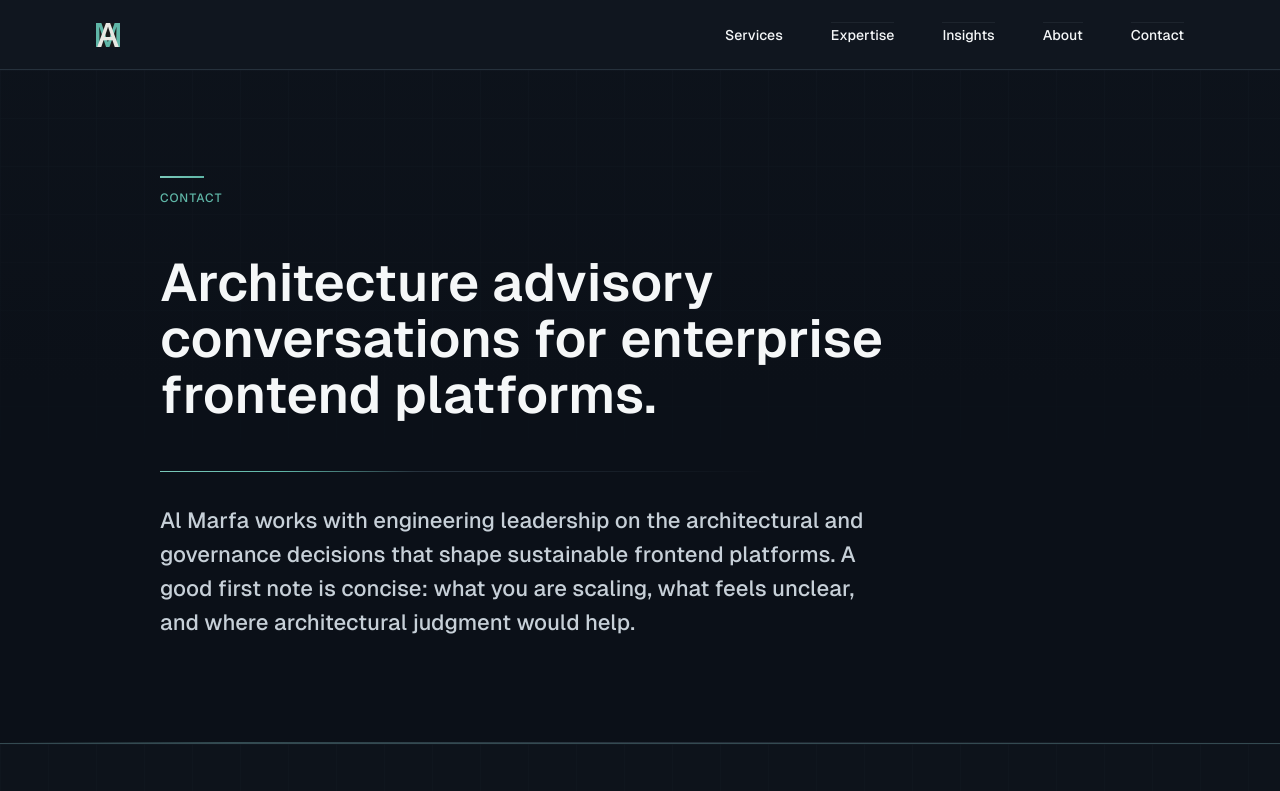
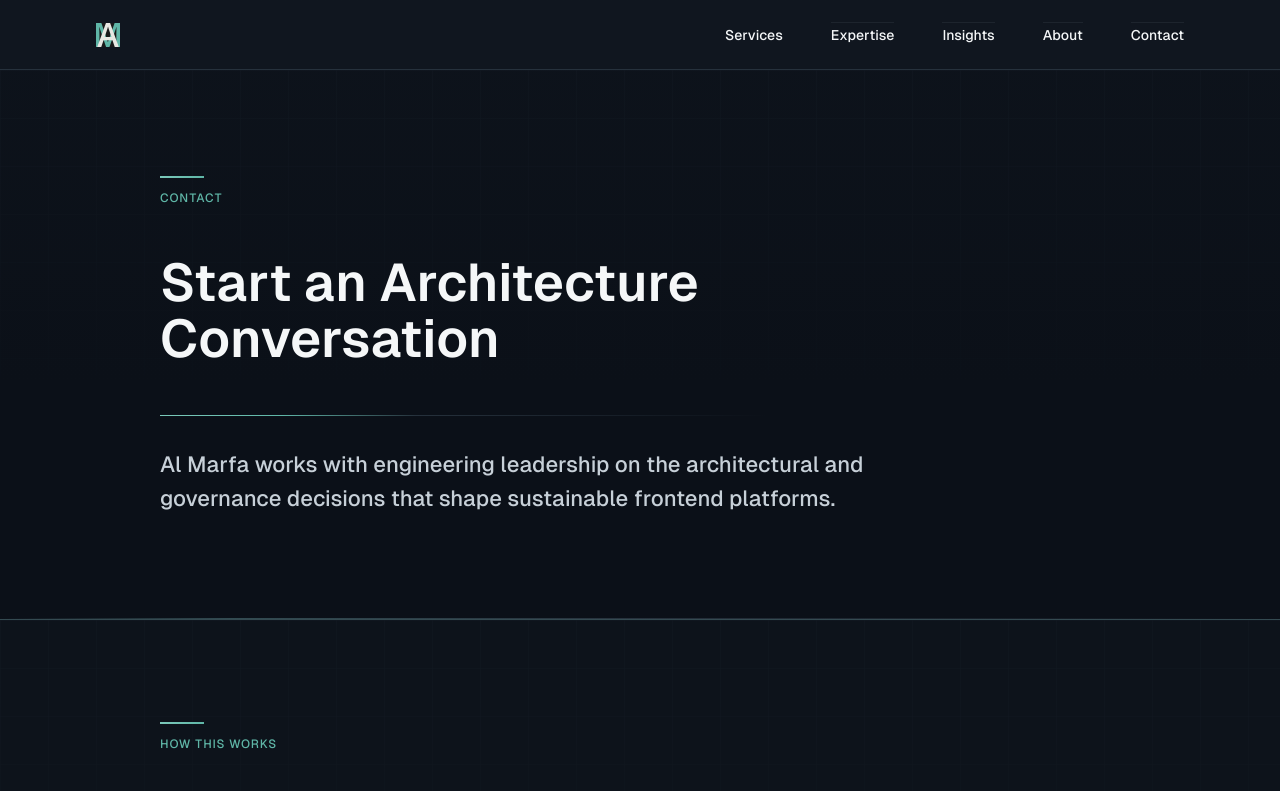
Before and after one commit to mdarif/almarfa-platform, a Next.js app in the folder apps/web/: page /contact in a window 1280 px wide. Shown: the top 791 px of the page. Built offline with nearby package versions, Linux system fonts and the light colour scheme; no server answers.

Commit message:
Contact page enhancement

```diff
--- a/apps/web/app/contact/page.tsx
+++ b/apps/web/app/contact/page.tsx
@@ -5,7 +5,7 @@ import { EditorialSectionIntro, PageEditorialHero } from "@/components/editorial
 
 export const metadata = createPageMetadata({
   description:
-    "Contact Al Marfa for architecture advisory conversations about frontend platforms and technical leadership.",
+    "Start an architecture conversation with Al Marfa about frontend platforms, design systems, and enterprise engineering governance.",
   pathname: "/contact",
   title: "Contact",
 });
@@ -16,8 +16,8 @@ export default function ContactPage() {
       <PageEditorialHero
         atmosphere="contact"
         eyebrow="Contact"
-        title="Architecture advisory conversations for enterprise frontend platforms."
-        description="Al Marfa works with engineering leadership on the architectural and governance decisions that shape sustainable frontend platforms. A good first note is concise: what you are scaling, what feels unclear, and where architectural judgment would help."
+        title="Start an Architecture Conversation"
+        description="Al Marfa works with engineering leadership on the architectural and governance decisions that shape sustainable frontend platforms."
       />
       <ExpectationsSection />
       <InquirySection />
```
